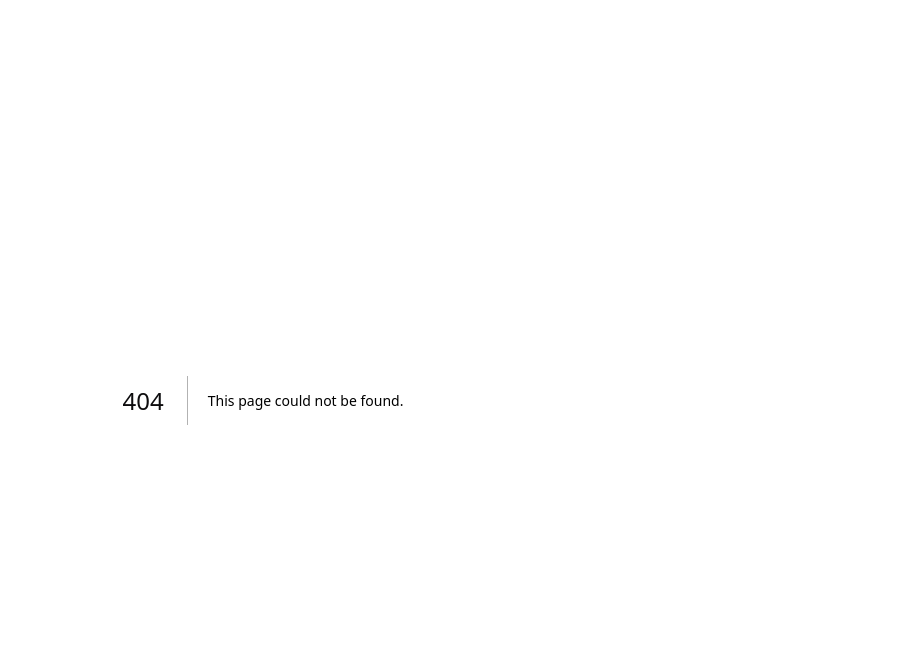
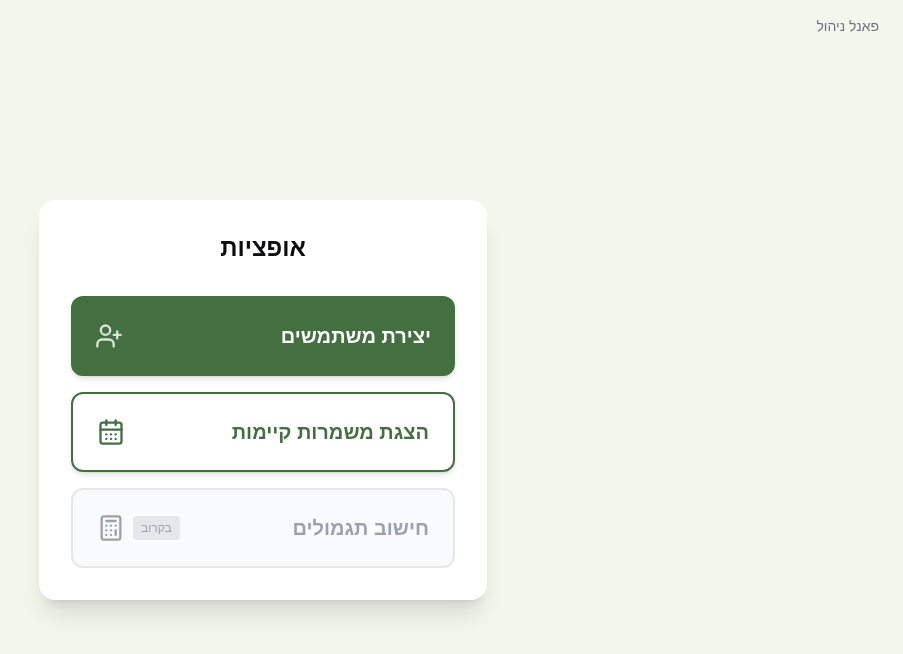
Before and after one commit to Sipur-Hozer/sipur-hozer, a Next.js app in the folder frontend/: page /Manager in a window 1280 px wide. Before the commit this address had no page. Shown: the top 654 px of the page, without its empty margins (377-1280 px from the left). Built offline with nearby package versions, Linux system fonts and the light colour scheme.

Commit message:
changing /Manger to /Manager

```diff
--- a/frontend/app/Manger/page.tsx
+++ b/frontend/app/Manager/page.tsx
@@ -19,7 +19,7 @@ const ManagerPage = () => {
     <div style={{ backgroundColor: BG_CREAM }} className="min-h-screen flex items-center justify-center p-4 relative" dir="rtl">
 
       <div className="absolute top-4 right-6 text-sm font-large text-gray-500">
-        פנל ניהול
+        פאנל ניהול
       </div>
 
       <div className="w-full max-w-md bg-white rounded-2xl shadow-xl p-8">
--- a/frontend/app/page.tsx
+++ b/frontend/app/page.tsx
@@ -33,7 +33,7 @@ const LoginPage = () => {
             if (response.ok && data.role == "employee") {
                 router.push('/Browser');
             } else if(response.ok && data.role == "admin") {
-                router.push('/Manger');
+                router.push('/Manager');
             }  else {
                 setError(data.message || 'שם משתמש/סיסמא שגויים - נסה שוב');
             }
```
